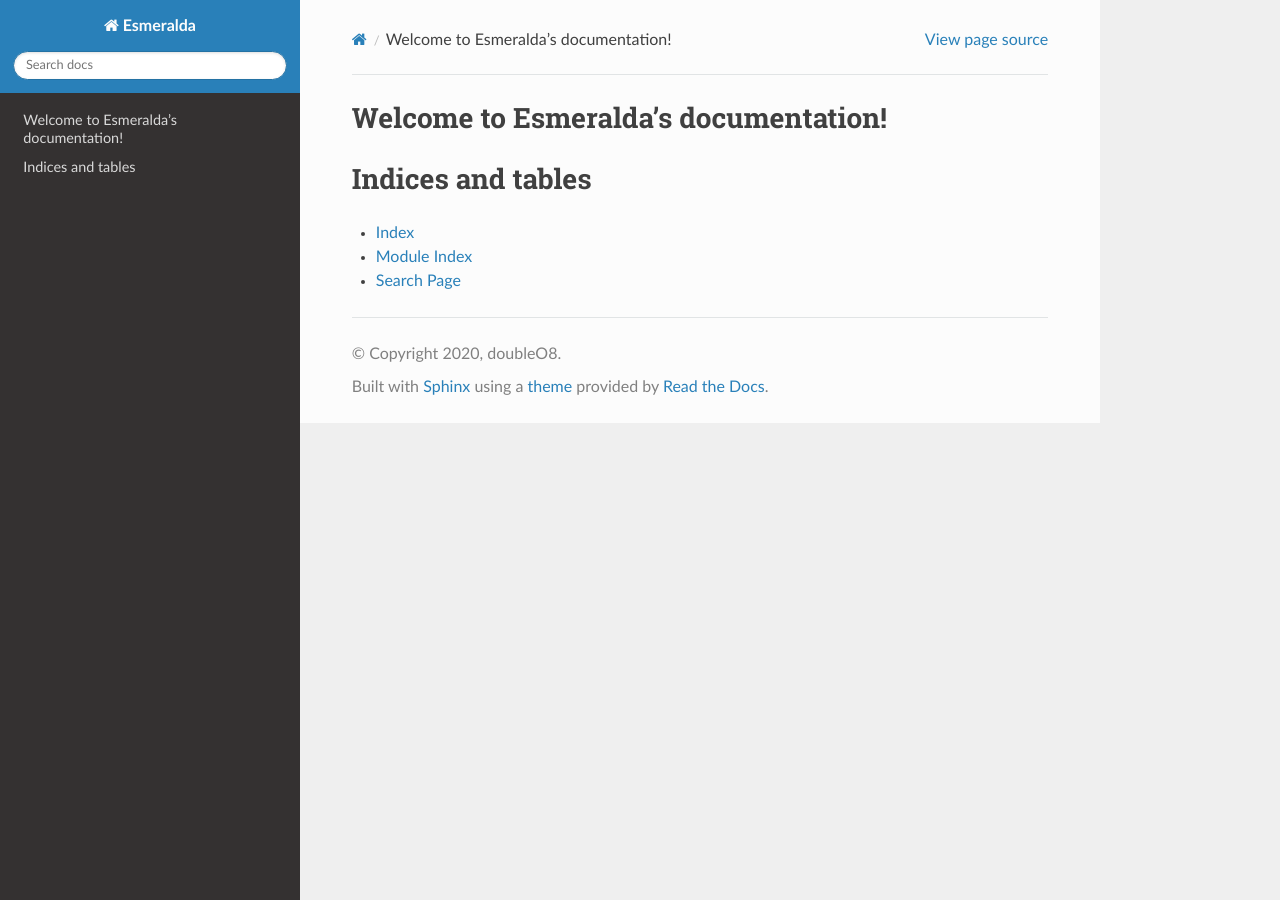
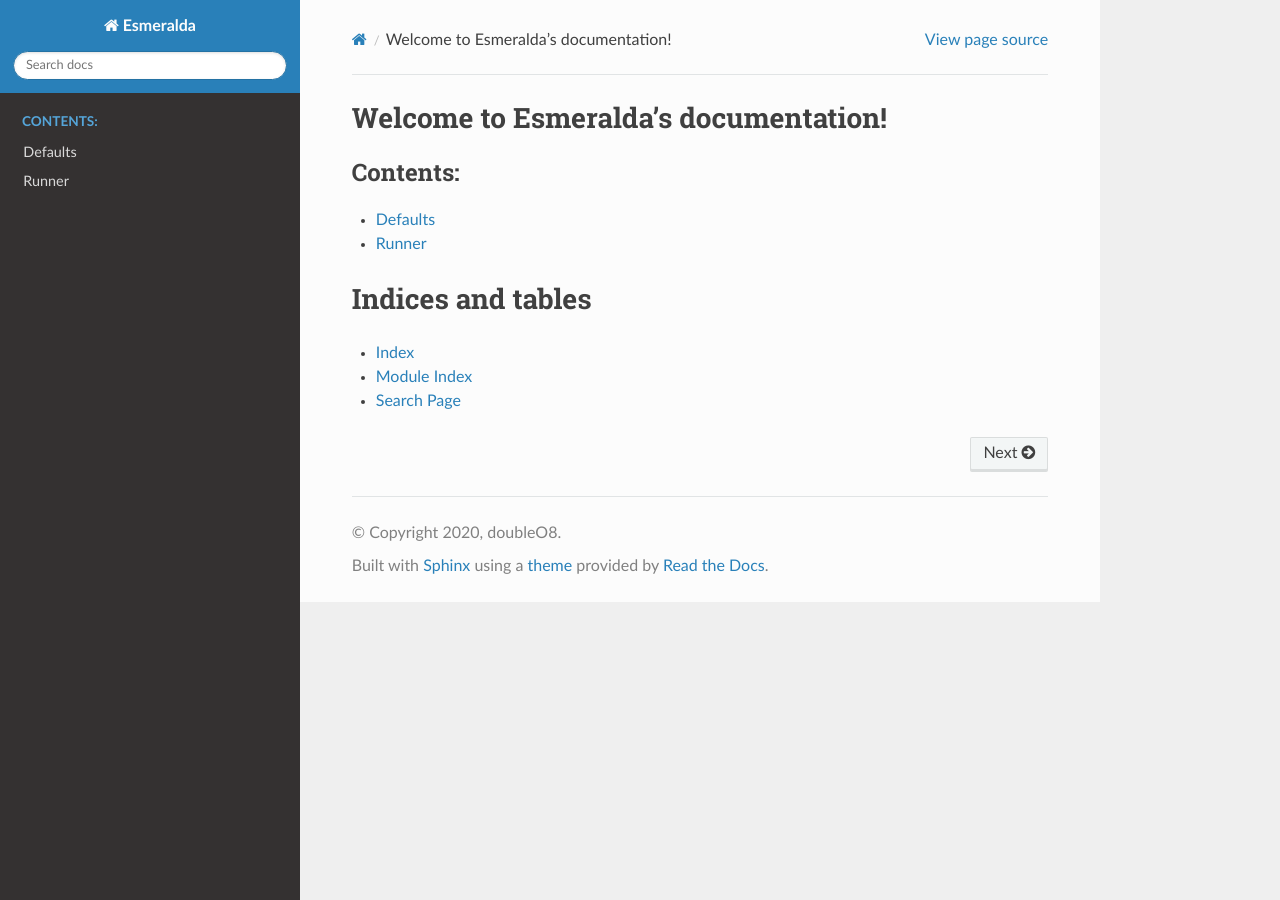
Before and after one commit to doubleO8/esmeralda, a Sphinx documentation site: the page built from doc/source/index.rst, in a window 1280 px wide. Built offline with Sphinx 7.4.7 and the Read the Docs theme 2.0.0, drawn with Linux system fonts in a browser that asks for light colours.

Commit message:
updated documentation source

```diff
--- /dev/null
+++ b/doc/source/esmeralda.rst
@@ -0,0 +1,13 @@
+.. _esmeralda-label:
+
+Defaults
+--------
+
+.. automodule:: esmeralda.defaults
+    :members:
+
+Runner
+------
+
+.. automodule:: esmeralda.runner
+    :members:
--- a/doc/source/index.rst
+++ b/doc/source/index.rst
@@ -10,7 +10,7 @@ Welcome to Esmeralda's documentation!
    :maxdepth: 2
    :caption: Contents:
 
-
+   esmeralda
 
 Indices and tables
 ==================
```
